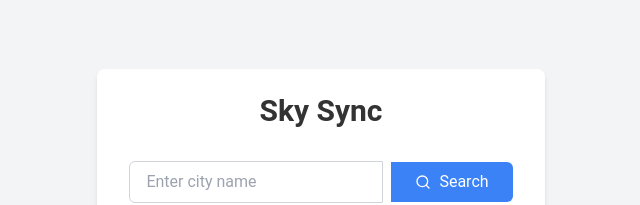
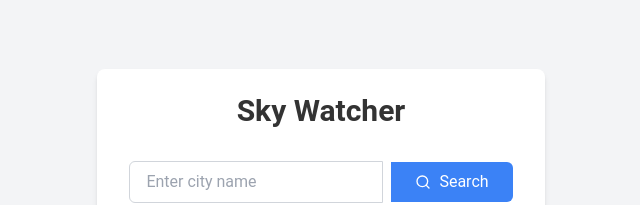
Before and after one commit to danblock97/sky-sync, a Next.js app: page / in a window 1280 px wide. Shown: the part 236-441 px from the top of the page, without its empty margins (319-959 px from the left). Built offline with nearby package versions, Linux system fonts and the light colour scheme.

Commit message:
Update page titles and app name

```diff
--- a/package.json
+++ b/package.json
@@ -1,5 +1,5 @@
 {
-  "name": "sky-sync",
+	"name": "sky-watcher",
 	"version": "0.1.0",
 	"private": true,
 	"scripts": {
--- a/pages/index.js
+++ b/pages/index.js
@@ -5,7 +5,7 @@ export default function Home() {
 	return (
 		<div className="flex flex-col items-center justify-center min-h-screen bg-gray-100">
 			<Head>
-				<title>Sky Sync</title>
+				<title>Sky Watcher</title>
 				<meta
 					name="description"
 					content="Get up-to-date weather forecasts for any city with our Weather Forecast App. Plan your day and stay informed about the weather conditions."
@@ -17,7 +17,7 @@ export default function Home() {
 				<link rel="icon" href="/icon.ico" />
 			</Head>
 			<div className="max-w-md w-full p-6 bg-white rounded-lg shadow-md">
-				<h1 className="text-3xl font-semibold text-center mb-6">Sky Sync</h1>
+				<h1 className="text-3xl font-semibold text-center mb-6">Sky Watcher</h1>
 				<SearchBar />
 			</div>
 		</div>
--- a/pages/weather/[city].js
+++ b/pages/weather/[city].js
@@ -12,7 +12,7 @@ export default function CityWeather() {
 	return (
 		<div className="max-w-4xl mx-auto p-8">
 			<Head>
-				<title>Sky Sync - {city}</title>
+				<title>Sky Watcher - {city}</title>
 				<meta
 					name="description"
 					content={`Get the latest weather forecast for ${city}. Plan your day and stay informed about the weather conditions.`}
```
Also changed, not shown: 1 other file (tests, documents, lock files or other folders). Lines whose indentation alone changed are shown as unchanged.
